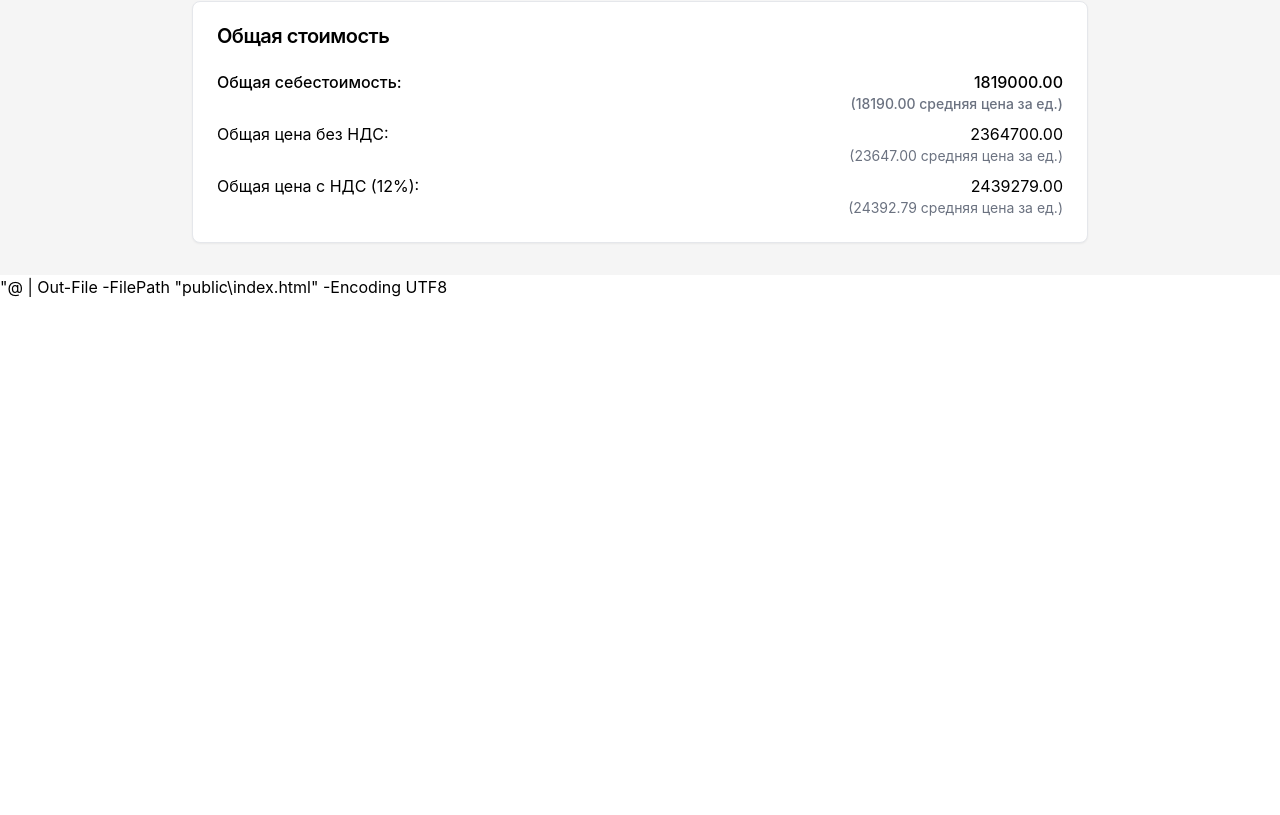
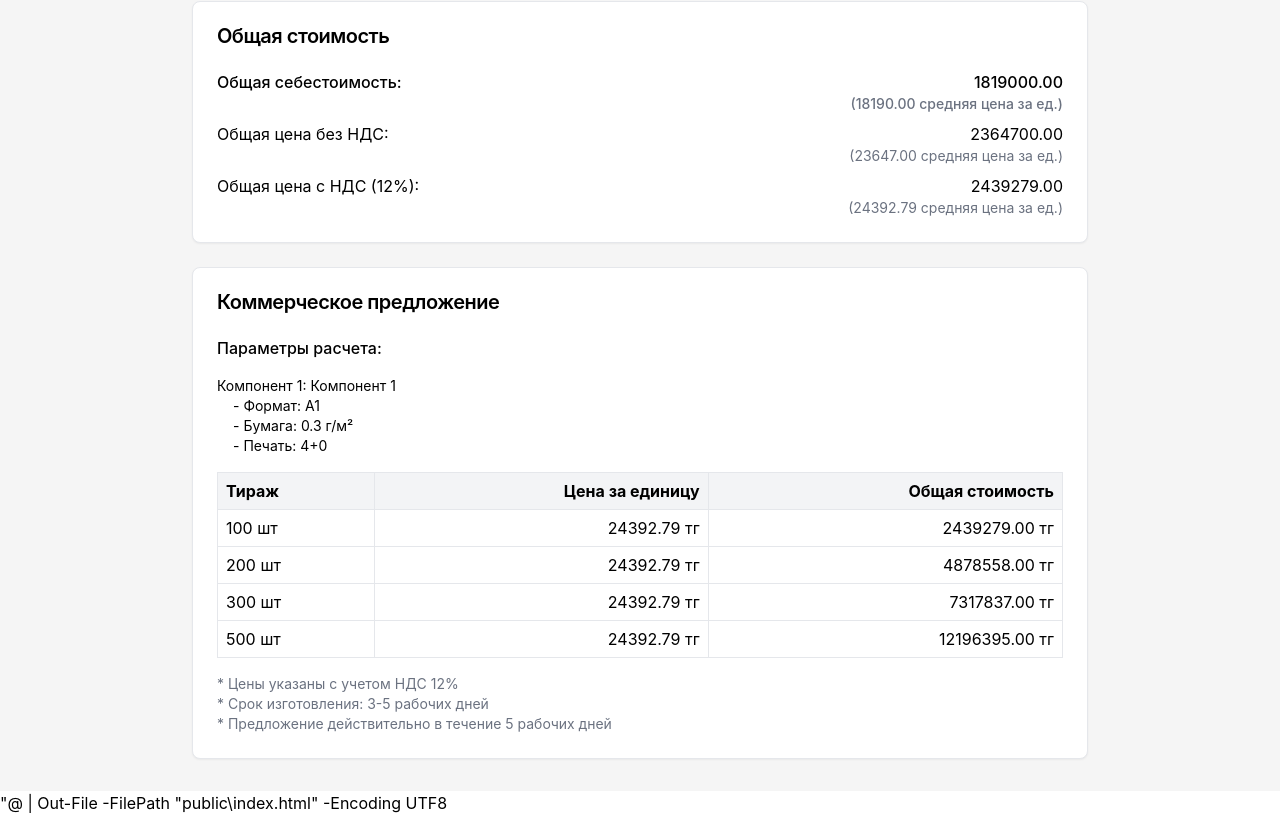
Before and after one commit to Velheorius1/calculator, a React (Create React App) app: page / in a window 1280 px wide. Shown: the part 2784-3599 px from the top of the page. Before the commit the page ends 3083 px from the top, so only its background shows below. Built offline with nearby package versions, Linux system fonts and the light colour scheme.

Commit message:
обавлена таблица с расчетами для разных тиражей

```diff
--- a/src/components/Calculator.js
+++ b/src/components/Calculator.js
@@ -994,6 +994,81 @@ const Calculator = () => {
           </div>
         </CardContent>
       </Card>
+
+      {/* Таблица с расчетами для разных тиражей */}
+      <Card className="w-full max-w-4xl mx-auto mt-6">
+        <CardHeader>
+          <CardTitle className="text-xl font-bold">Коммерческое предложение</CardTitle>
+        </CardHeader>
+        <CardContent>
+          <div className="space-y-4">
+            <div className="font-medium">Параметры расчета:</div>
+            <div className="text-sm space-y-1">
+              {components.map((component, index) => (
+                <div key={component.id}>
+                  <div>Компонент {index + 1}: {component.name}</div>
+                  <div className="pl-4">
+                    <div>- Формат: {component.format}</div>
+                    <div>- Бумага: {component.paperWeight} г/м²</div>
+                    {component.options.printing.enabled && (
+                      <div>- Печать: {component.options.printing.doubleSided ? '4+4' : '4+0'}</div>
+                    )}
+                    {component.options.digitalPrinting.enabled && (
+                      <div>- Цифровая печать: {
+                        component.options.digitalPrinting.sra3Single ? 'SRA3 4+0' :
+                        component.options.digitalPrinting.sra3Double ? 'SRA3 4+4' :
+                        component.options.digitalPrinting.largeFormatSingle ? '70х32см 4+0' :
+                        '70х32см 4+4'
+                      }</div>
+                    )}
+                    {Object.entries(component.options).map(([key, value]) => {
+                      if (key !== 'printing' && key !== 'digitalPrinting' && value.enabled) {
+                        return (
+                          <div key={key}>- {operationNames[key]}</div>
+                        );
+                      }
+                      return null;
+                    })}
+                  </div>
+                </div>
+              ))}
+            </div>
+
+            <table className="w-full border-collapse mt-4">
+              <thead>
+                <tr className="bg-gray-100">
+                  <th className="border p-2 text-left">Тираж</th>
+                  <th className="border p-2 text-right">Цена за единицу</th>
+                  <th className="border p-2 text-right">Общая стоимость</th>
+                </tr>
+              </thead>
+              <tbody>
+                {[1, 2, 3, 5].map(multiplier => {
+                  const quantity = components.reduce((sum, comp) => sum + comp.quantity, 0) * multiplier;
+                  const totalPrice = totalResults.totalPriceWithVAT * multiplier;
+                  const pricePerUnit = totalPrice / quantity;
+
+                  return (
+                    <tr key={multiplier}>
+                      <td className="border p-2">{quantity.toLocaleString()} шт</td>
+                      <td className="border p-2 text-right">{pricePerUnit.toFixed(2)} тг</td>
+                      <td className="border p-2 text-right">{totalPrice.toFixed(2)} тг</td>
+                    </tr>
+                  );
+                })}
+              </tbody>
+            </table>
+
+            <div className="text-sm text-gray-500 mt-2">
+              * Цены указаны с учетом НДС 12%
+              <br />
+              * Срок изготовления: 3-5 рабочих дней
+              <br />
+              * Предложение действительно в течение 5 рабочих дней
+            </div>
+          </div>
+        </CardContent>
+      </Card>
     </div>
   );
 };
```
